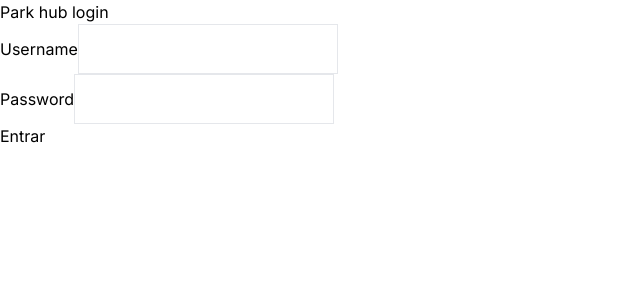
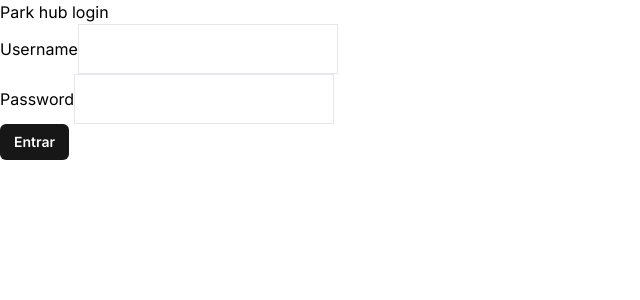
Before and after one commit to joaozenaro/park-hub, a React (Vite) app in the folder frontend/: page /login in a window 1280 px wide. Shown: the top 300 px of the page, without its empty margins (0-640 px from the left). Built offline with nearby package versions, Linux system fonts and the light colour scheme.

Commit message:
add styles

```diff
--- a/frontend/src/components/layout/SidebarPageLayout.tsx
+++ b/frontend/src/components/layout/SidebarPageLayout.tsx
@@ -2,9 +2,13 @@ import { PropsWithChildren } from "react";
 
 export default function SidebarPageLayout({ children }: PropsWithChildren) {
   return (
-    <div>
-      <p>Sidebar</p>
-      {children}
+    <div className="bg-red-500 flex flex-1">
+      <div className="bg-zinc-900">
+        <p>Sidebar</p>
+      </div>
+      <div>
+        {children}
+      </div>
     </div>
   )
 }
--- a/frontend/src/containers/LoginForm/index.tsx
+++ b/frontend/src/containers/LoginForm/index.tsx
@@ -7,6 +7,7 @@ import { useAuth } from "../../contexts/AuthContext";
 import { authService } from "../../services/authService";
 import axios, { AxiosError } from "axios";
 import { IApiErrorResponse } from "../../models/IApiResponse";
+import { Button } from "../../components/ui/Button";
 
 const defaultData = {
   username: "",
@@ -52,7 +53,9 @@ export default function LoginForm() {
         <input id="password" className="border p-3" type="password" value={data.password} onChange={e => handleChangeValue("password", e.target.value)} />
         <FieldError id="password" errors={errors} />
       </div>
-      <input type="submit" value="Entrar" />
+      <Button>
+        Entrar
+      </Button>
     </form>
   )
 }
--- a/frontend/src/index.css
+++ b/frontend/src/index.css
@@ -5,4 +5,5 @@
 #root {
   width: 100%;
   height: 100vh;
+  display: flex;
 }
```
